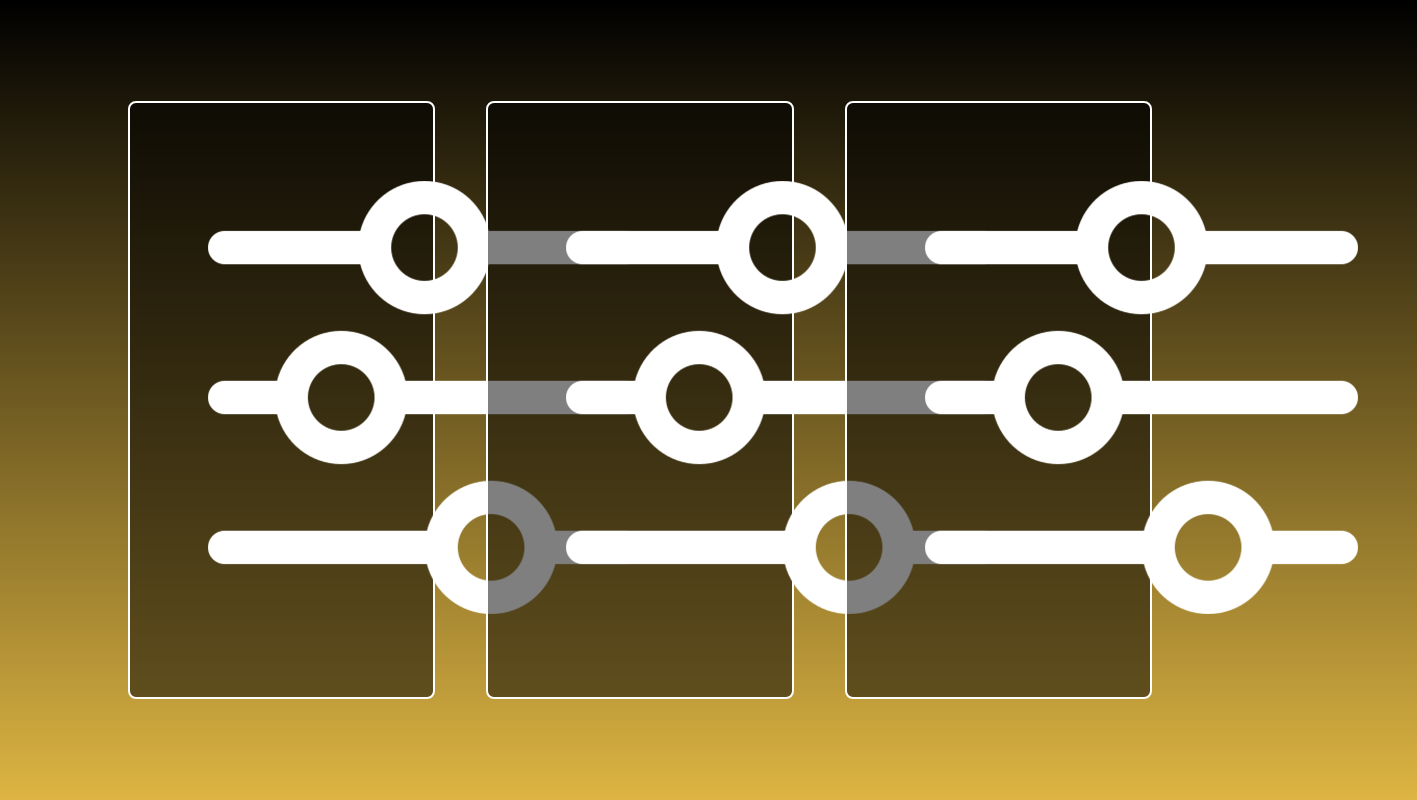
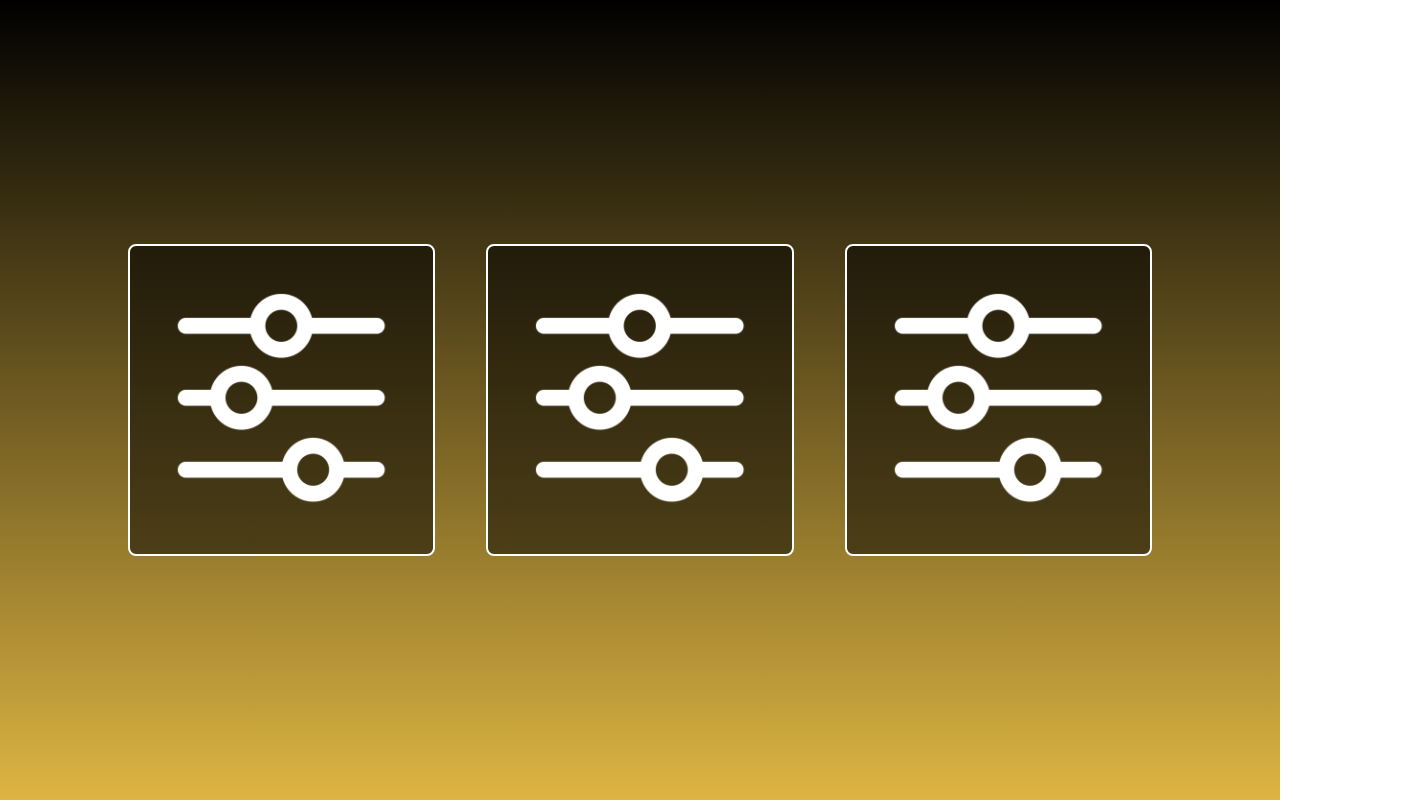
Before and after one commit to Yohann0011/Repositorio_Personal, a plain HTML site: page Proyectos_Web/Marcador_BC/index.html in a window 1280 px wide. Shown: the whole page, 1417 px wide, since content can reach past the window. Drawn offline with Linux system fonts and the light colour scheme.

Commit message:
img ini bc

```diff
--- a/Proyectos_Web/Marcador_BC/css/ini.css
+++ b/Proyectos_Web/Marcador_BC/css/ini.css
@@ -29,6 +29,11 @@ body {
     box-sizing: border-box;
 }
 
+.caja img{
+    width: 100%;
+    height: auto;
+}
+
 @media (max-width: 768px) {
     .contenedor {
         flex-direction: column;
```
